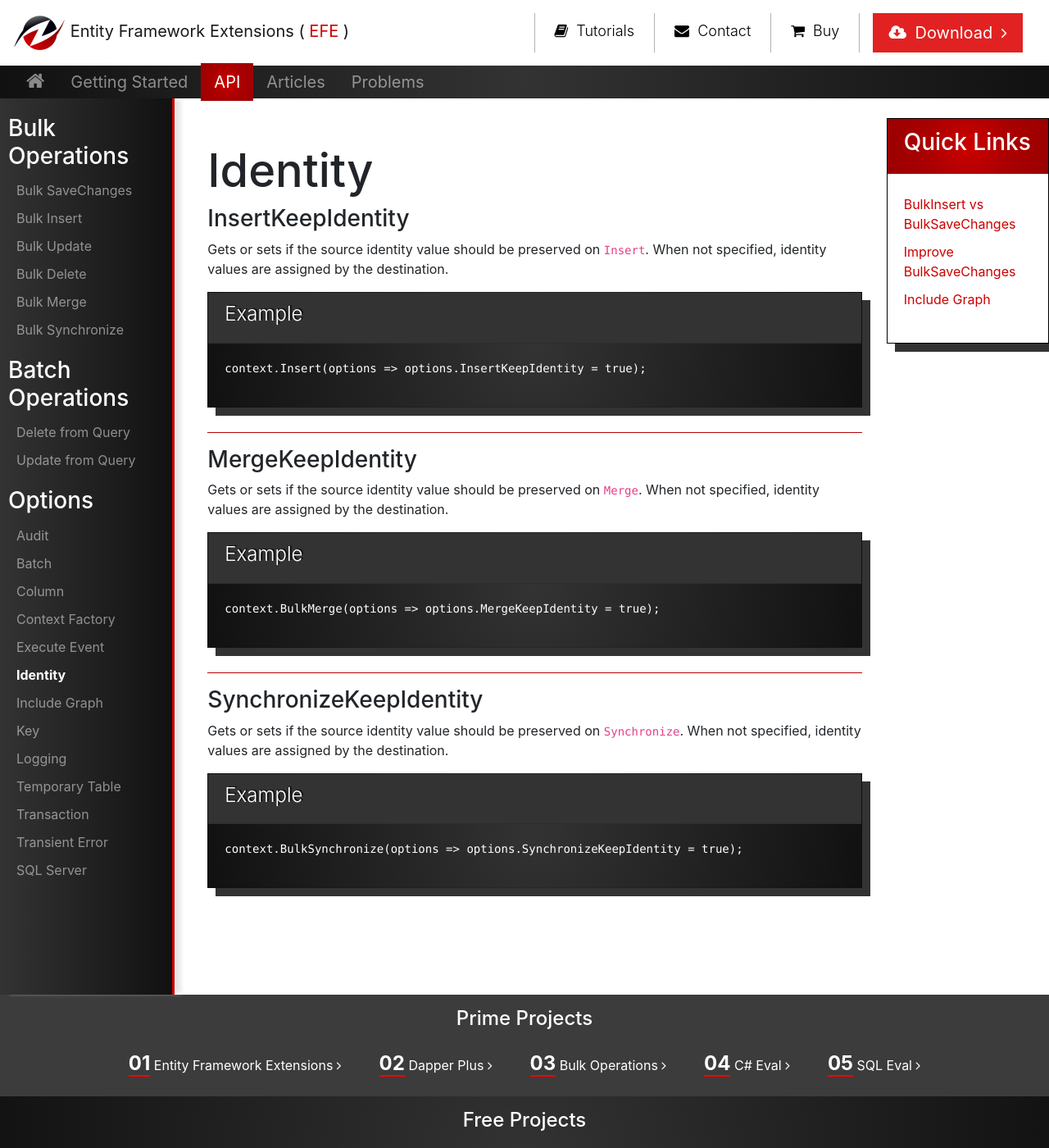
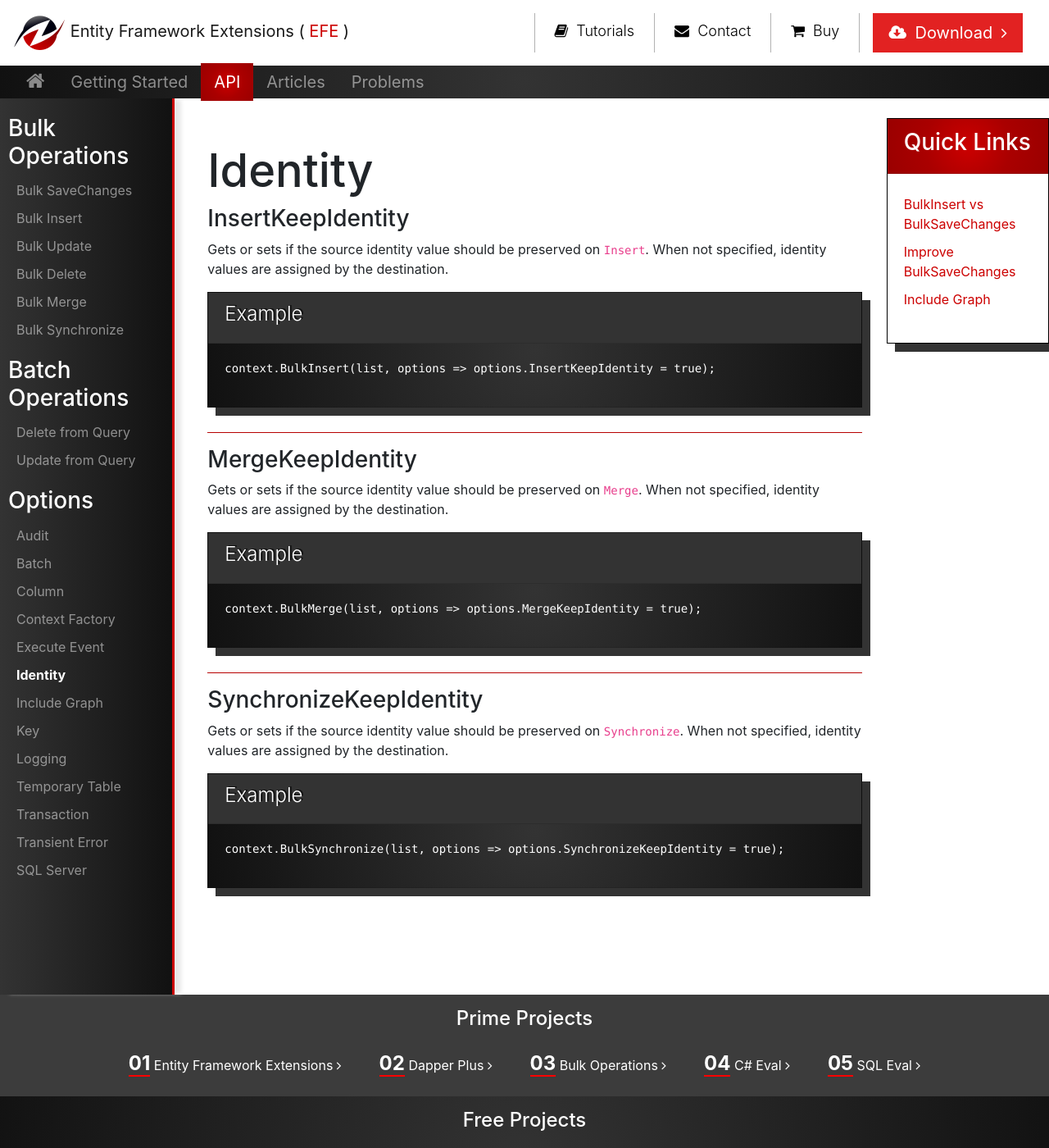
Before and after one commit to zzzprojects/EntityFramework-Extensions, a Jekyll site: the page built from docs/pages/api/options-summary/options-identity.md, in a window 1280 px wide and 1400 px high. Shown: the whole window at 82% size. Built offline with Jekyll 4.4.1, drawn with Linux system fonts in a browser that asks for light colours; nearby versions of some CDN libraries; our own code applies the rules of GitHub Pages for plain Markdown files.

```diff
--- a/docs/pages/api/options-summary/options-identity.md
+++ b/docs/pages/api/options-summary/options-identity.md
@@ -7,7 +7,7 @@ Gets or sets if the source identity value should be preserved on `Insert`. When
 
 {% include template-example.html %}
 {% highlight csharp %}
-context.Insert(options => options.InsertKeepIdentity = true);
+context.BulkInsert(list, options => options.InsertKeepIdentity = true);
 {% endhighlight %}
 
 ---
@@ -17,7 +17,7 @@ Gets or sets if the source identity value should be preserved on `Merge`. When n
 
 {% include template-example.html %}
 {% highlight csharp %}
-context.BulkMerge(options => options.MergeKeepIdentity = true);
+context.BulkMerge(list, options => options.MergeKeepIdentity = true);
 {% endhighlight %}
 
 ---
@@ -27,5 +27,5 @@ Gets or sets if the source identity value should be preserved on `Synchronize`.
 
 {% include template-example.html %}
 {% highlight csharp %}
-context.BulkSynchronize(options => options.SynchronizeKeepIdentity = true);
+context.BulkSynchronize(list, options => options.SynchronizeKeepIdentity = true);
 {% endhighlight %}
```
